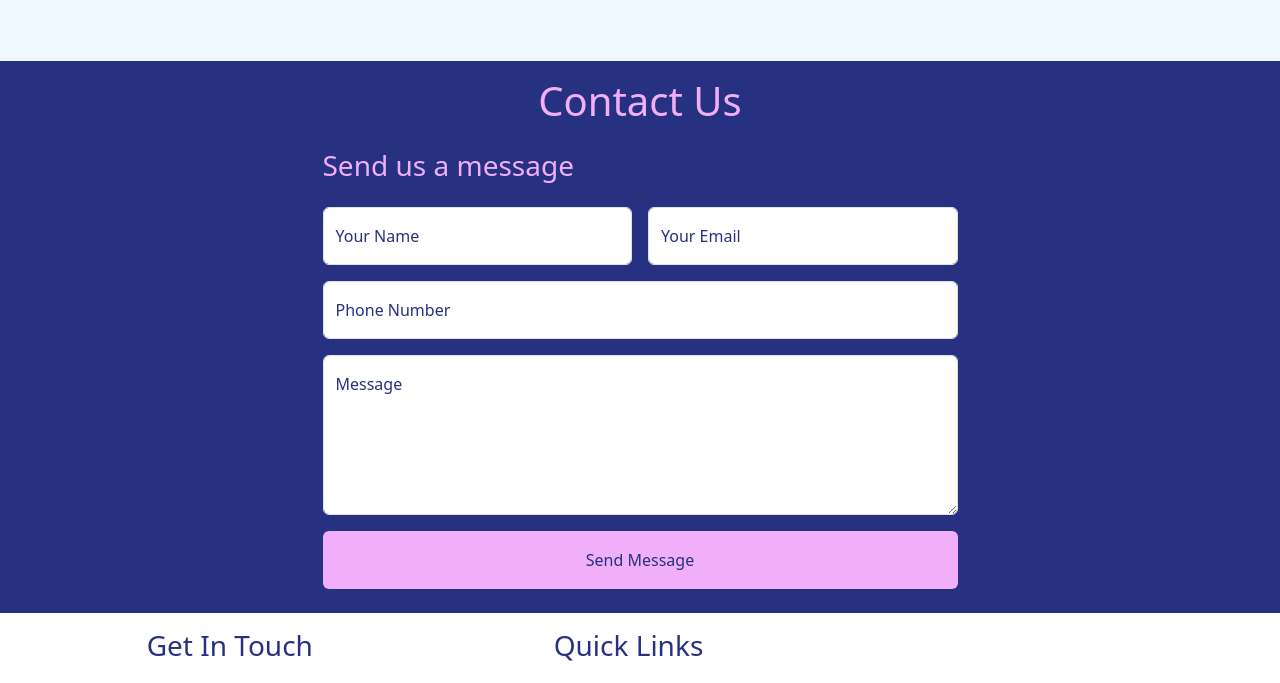
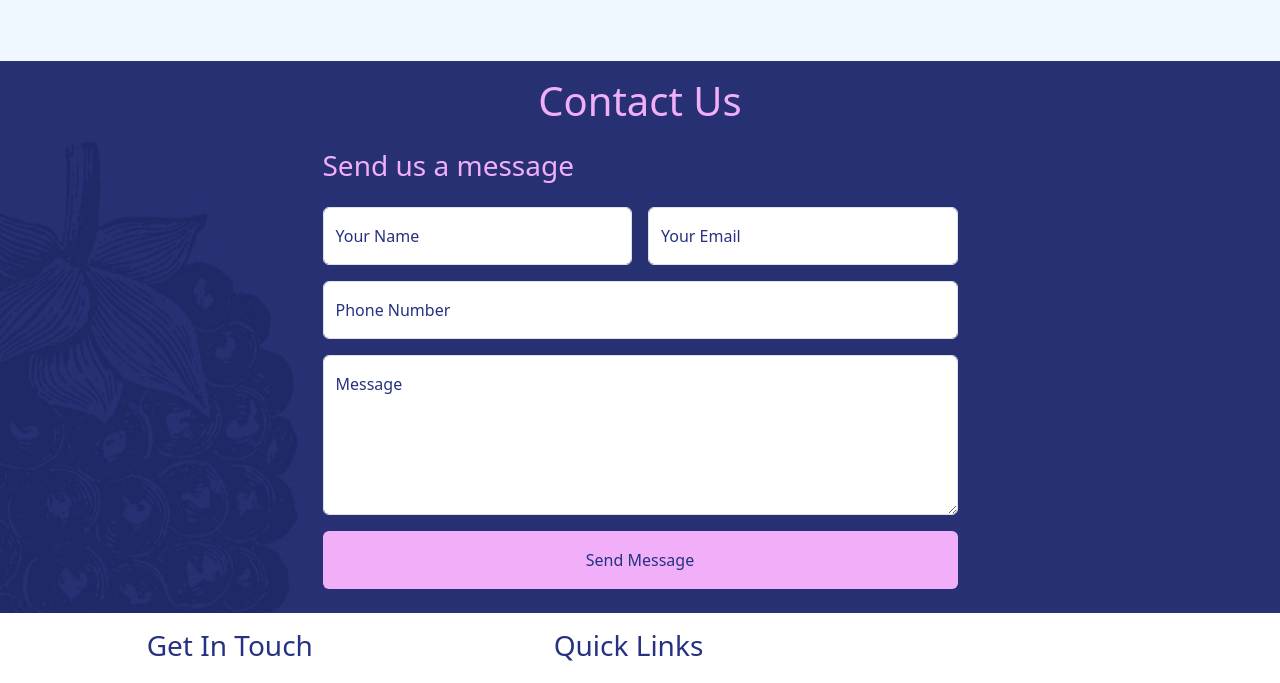
Before and after one commit to Mohamed-ELMASRY-code/PurpleBottle, a website: page index.html in a window 1280 px wide. Shown: the part 4844-5527 px from the top of the page. Drawn offline with nearby package versions, Linux system fonts and the light colour scheme.

Commit message:
ContactUsBg

```diff
--- a/Style/HomePage.css
+++ b/Style/HomePage.css
@@ -459,6 +459,9 @@ p {
 .bg-color {
   background-color: var(--dblue) !important;
 }
+.contact-us-bg{
+  background-image: url("../Images/ContactUsBg.jpeg");;
+}
 
 .navbar-expand-lg {
   justify-content: center !important;
--- a/index.html
+++ b/index.html
@@ -523,7 +523,7 @@ $(window).scroll(function() {
 
     </div>
   </div> -->
-  <div class="container-fluid contact bg-color" id="Contact">
+  <div class="container-fluid contact contact-us-bg" id="Contact">
     <div class="container py-3">
       <div class="mx-auto text-center " style="max-width: 900px;">
         <h1 class="contact-title px-3" style="color: #F1AFF9;">Contact Us</h1>
```
Also changed, not shown: Images/ContactUsBg.jpeg (added).
